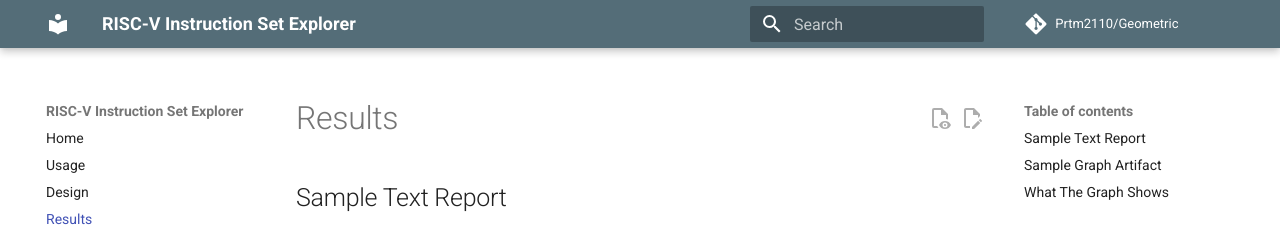
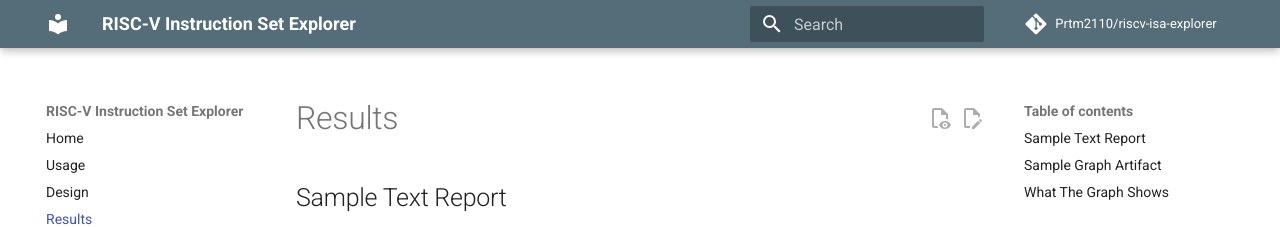
Before and after one commit to Prtm2110/riscv-isa-explorer, an MkDocs documentation site: the page built from docs/results.md, in a window 1280 px wide. Shown: the top 227 px of the page. Built offline with MkDocs 1.6.1 and Material for MkDocs 9.7.7, drawn with Linux system fonts in a browser that asks for light colours; comment, search, counter and statistics services are not loaded.

Commit message:
Fix Pages repo URLs

```diff
--- a/docs/results.md
+++ b/docs/results.md
@@ -4,7 +4,7 @@
 
 The full checked-in sample report is available here:
 
-- [sample_output.txt on GitHub](https://github.com/Prtm2110/Geometric/blob/master/sample_output.txt)
+- [sample_output.txt on GitHub](https://github.com/Prtm2110/riscv-isa-explorer/blob/master/sample_output.txt)
 
 Short excerpt:
 
@@ -22,7 +22,7 @@
 
 The checked-in DOT graph is available here:
 
-- [sample_graph.dot on GitHub](https://github.com/Prtm2110/Geometric/blob/master/sample_graph.dot)
+- [sample_graph.dot on GitHub](https://github.com/Prtm2110/riscv-isa-explorer/blob/master/sample_graph.dot)
 
 Short excerpt:
 
--- a/mkdocs.yml
+++ b/mkdocs.yml
@@ -1,7 +1,7 @@
 site_name: RISC-V Instruction Set Explorer
-site_url: https://prtm2110.github.io/Geometric/
-repo_url: https://github.com/Prtm2110/Geometric
-repo_name: Prtm2110/Geometric
+site_url: https://prtm2110.github.io/riscv-isa-explorer/
+repo_url: https://github.com/Prtm2110/riscv-isa-explorer
+repo_name: Prtm2110/riscv-isa-explorer
 edit_uri: edit/master/docs/
 
 theme:
```
